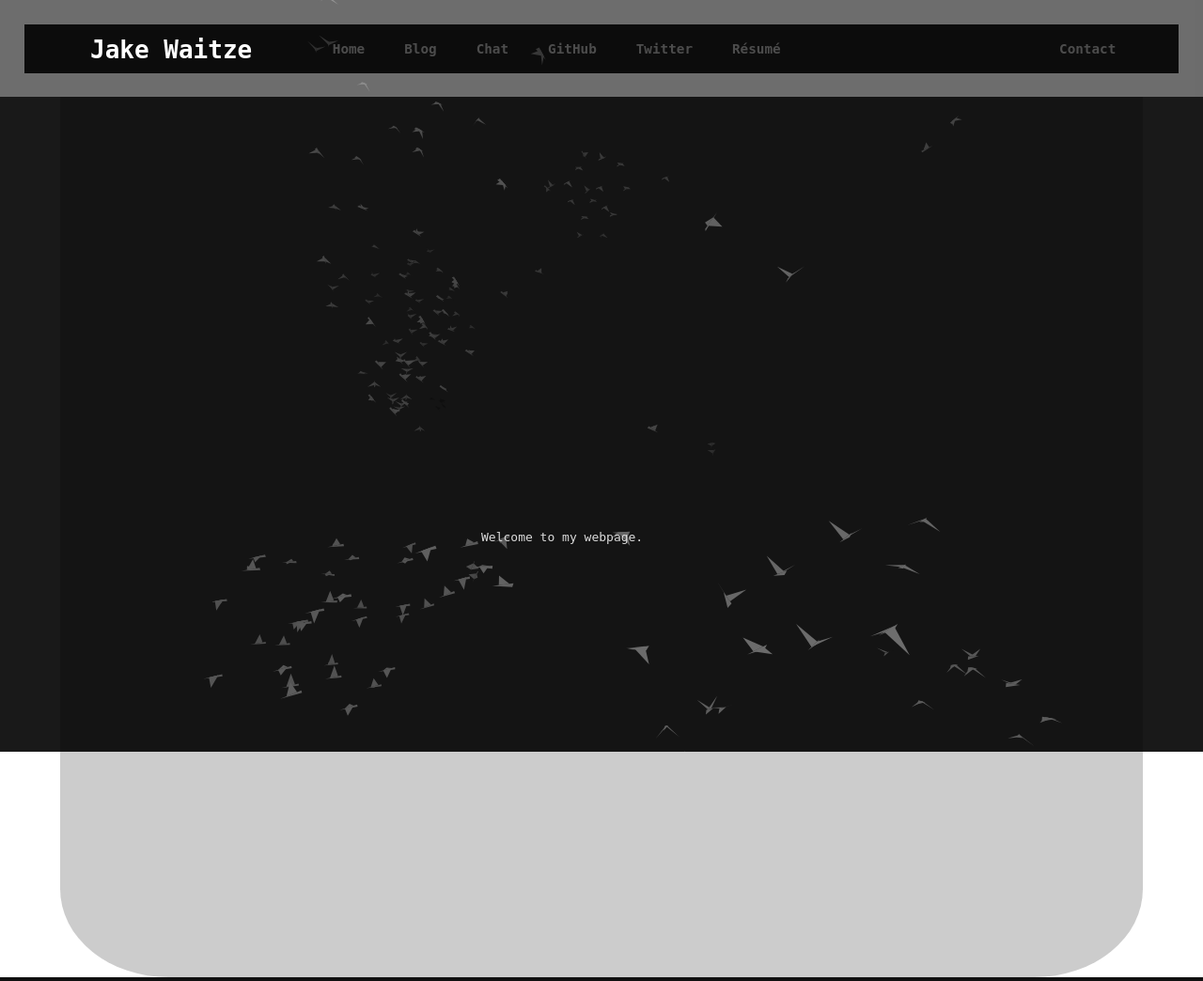
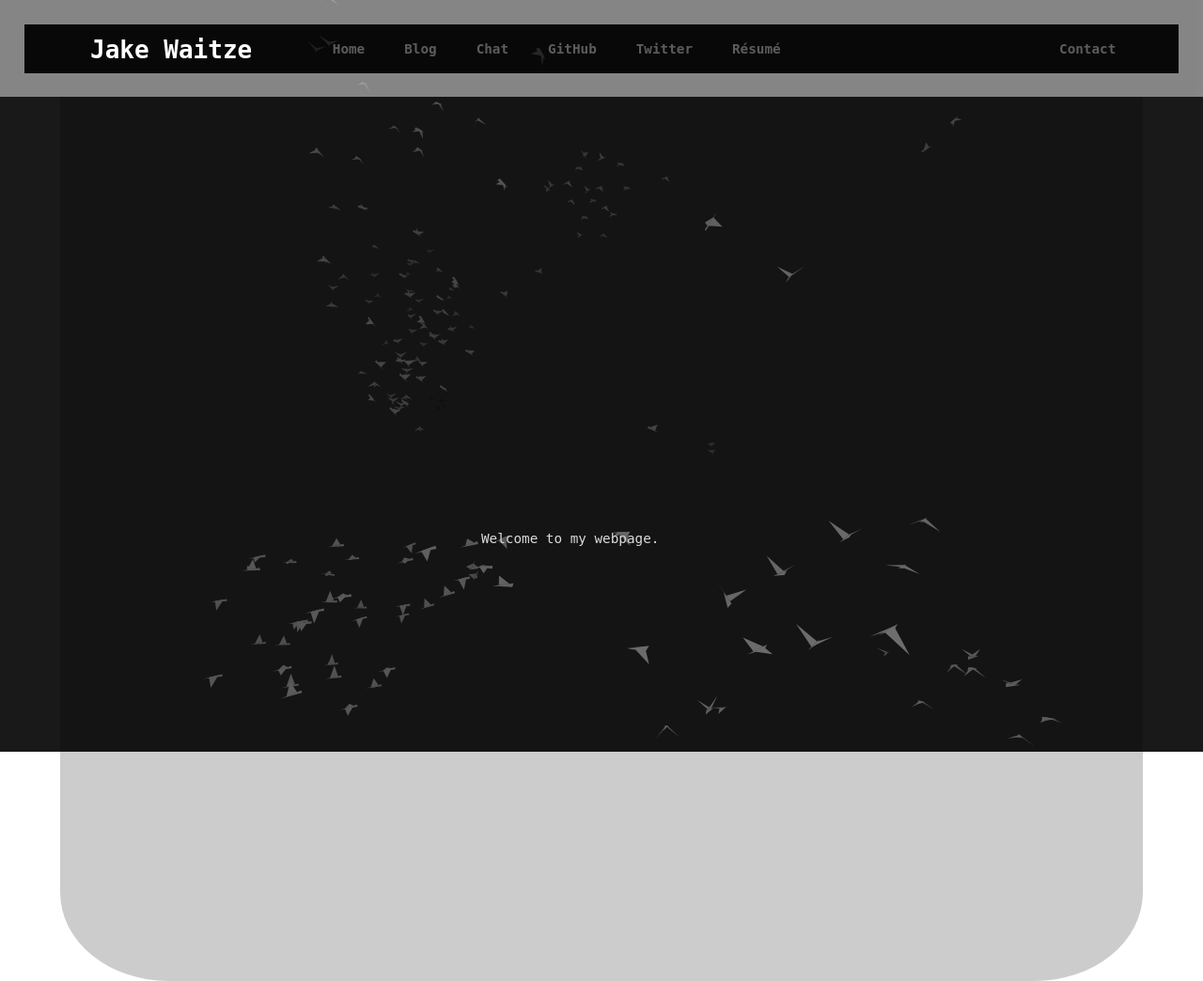
Before and after one commit to jwaitze/jake-personal-website, a PHP site: page / in a window 1280 px wide. Shown: the whole page at 94% size. Run offline with PHP 8.4, Linux system fonts and the light colour scheme.

Commit message:
Just changed the opacity on the header a tad

```diff
--- a/css/main.css
+++ b/css/main.css
@@ -24,8 +24,8 @@ canvas {
 	width: 96%;
 	padding: 2%;
 	background-color: #C0C0C0;
-	opacity: 0.5;
-    filter: alpha(opacity=50); /* For IE8 and earlier */
+	opacity: 0.65;
+    filter: alpha(opacity=65); /* For IE8 and earlier */
 }
 
 #mainHeader ul {
@@ -75,5 +75,6 @@ canvas {
 }
 
 #mainNote p {
+	font-size: 1.1rem;
 	color: #DCDCDC;
 }
```
